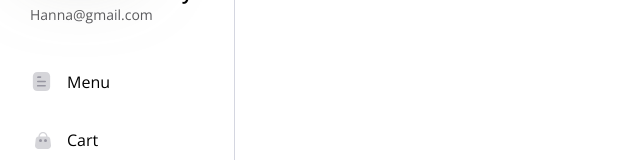
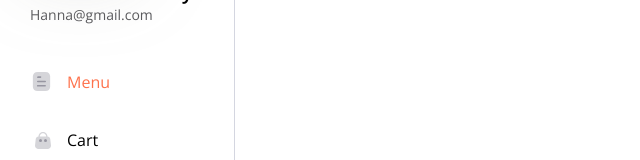
Before and after one commit to igerne94/food-app, a React (Vite) app: page / in a window 1280 px wide. Shown: the part 167-327 px from the top of the page, without its empty margins (0-640 px from the left). Built offline with nearby package versions, Linux system fonts and the light colour scheme.

Commit message:
Use location (#6)
* useLocation example

* use NavLink with isActive property (better for navigation)

---------

Co-authored-by: igerne94 <igerne@gmail.com>

```diff
--- a/src/layout/Menu/Layout.module.css
+++ b/src/layout/Menu/Layout.module.css
@@ -32,6 +32,14 @@
     color: var(--text-color)
 }
 
+.link:hover {
+    color: var(--primary-color);
+}
+
+.active {
+    color: var(--primary-color);
+}
+
 .user {
     margin-bottom: 46px;
     display: column;
--- a/src/layout/Menu/Layout.tsx
+++ b/src/layout/Menu/Layout.tsx
@@ -1,6 +1,7 @@
-import { Link, Outlet } from "react-router-dom";
+import { NavLink, Outlet } from "react-router-dom";
 import styles from './Layout.module.css';
 import Button from "../../components/Button/Button";
+import cn from 'classnames';
 
 export function Layout() {
     return <div className={styles['layout']}>
@@ -11,14 +12,30 @@ export function Layout() {
                 <div className={styles['email']}>Hanna@gmail.com</div>
             </div>
             <div className={styles['menu']}>
-                <Link className={styles['link']} to='/'>
+                <NavLink
+                    to='/'
+                    className={
+                        ({ isActive }) => cn(
+                            styles['link'],
+                            { [styles['active']]: isActive }
+                        )
+                    }
+                >
                     <img src='/menu-icon.svg' alt='menu' />
                     Menu
-                </Link>
-                <Link className={styles['link']} to='/cart'>
+                </NavLink>
+                <NavLink
+                    to='/cart'
+                     className={
+                        ({ isActive }) => cn(
+                            styles['link'],
+                            { [styles['active']]: isActive }
+                        )
+                    }
+                >
                     <img src='/cart-icon.svg' alt='cart' />
                     Cart
-                </Link>
+                </NavLink>
             </div>
             <Button className={styles['exit']}>
                 <img src='/exit-icon.svg' alt='exit' />
```
